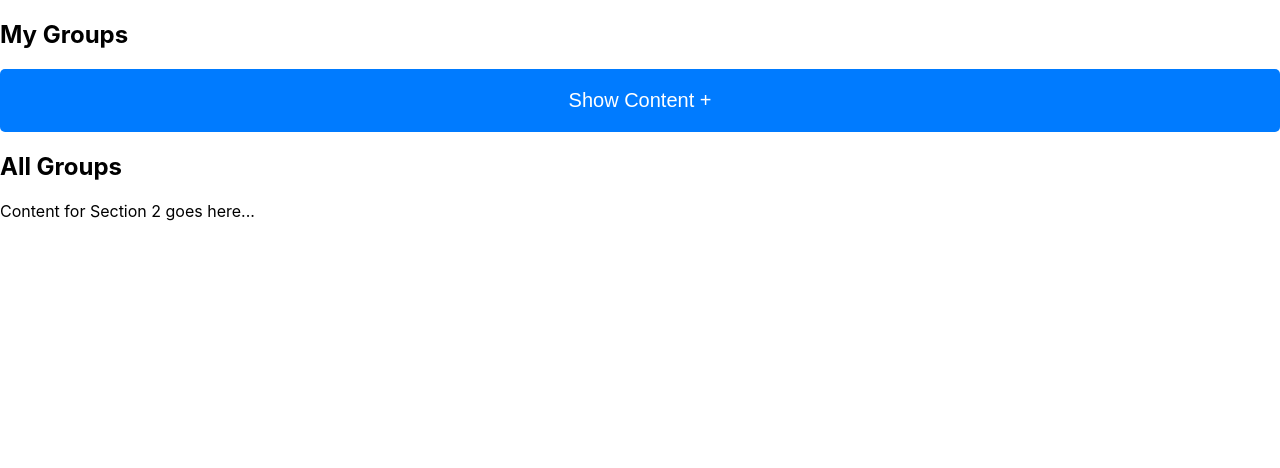
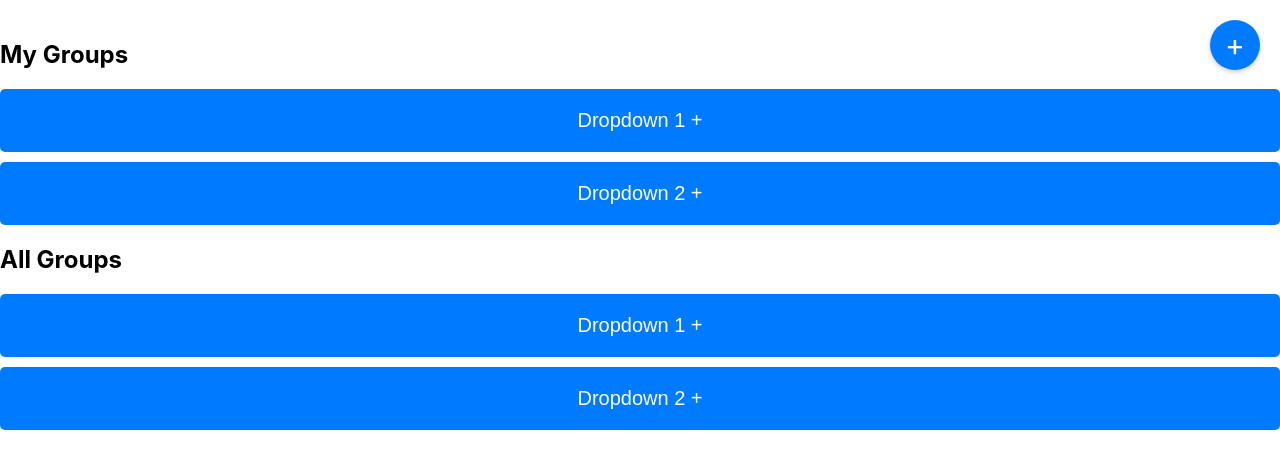
Before and after one commit to mtangradi3/Allergy_Recipe_Restriction, a React app in the folder client/: page /user-profile/groups in a window 1280 px wide. Built offline with nearby package versions, Linux system fonts and the light colour scheme.

Commit message:
Added nonfunctional plus button for new groups and joining groups. Cleaned up formatting of dropdown buttons.

```diff
--- a/client/src/components/UserProfile-Buttons/Groups.js
+++ b/client/src/components/UserProfile-Buttons/Groups.js
@@ -1,11 +1,22 @@
-// Example for Allergies.js
 import React, { useState, useRef, useEffect } from "react";
-import "../../styles/Buttons.css"
+import "../../styles/Buttons.css";
 
+// The button used to open a pop-up that will allow the user to create or add themselves to a group.
+function CreateOrJoinGroup() {
+    const handleClick = () => {
+        // Add your click handling logic here
+        console.log("Button clicked!");
+    };
+
+    return (
+        <div className="circle-button" onClick={handleClick}>+</div>
+    );
+}
+
+// The content of each dropdown button
 function DropdownContent() {
     return (
         <div className="dropdown-content">
-            {/* Add your content for the dropdown here */}
             <h3>Group name</h3>
             <h4>Members</h4>
             <ul>
@@ -24,7 +35,8 @@ function DropdownContent() {
     );
 }
 
-function Groups() {
+// The logic for each Dropdown button
+function DropdownButton({ buttonText }) {
     const [isDropdownOpen, setIsDropdownOpen] = useState(false);
     const dropdownRef = useRef(null);
 
@@ -49,23 +61,35 @@ function Groups() {
     }, []);
 
     return (
-      <div>
-        <section>
-          <h2>My Groups</h2>
         <div className={`dropdown ${isDropdownOpen ? 'active' : ''}`} ref={dropdownRef}>
             <button className="buttonStyle" onClick={toggleDropdown}>
-                    {isDropdownOpen ? 'Hide Content -' : 'Show Content +'}
+                {/* Change this to change the labels on the buttons */}
+                {buttonText} {isDropdownOpen ? '-' : '+'}
             </button>
             <div className="dropdown-content-container">
                 {isDropdownOpen && <DropdownContent />}
             </div>
         </div>
-        </section>
+    );
+}
 
-        <section>
+// The actual display of the buttons
+function Groups() {
+    return (
+        <div>
+            <CreateOrJoinGroup />
+            <br/>
+            <div>
+                <h2>My Groups</h2>
+                <DropdownButton buttonText="Dropdown 1" />
+                <DropdownButton buttonText="Dropdown 2" />
+            </div>
+            <div>
                 <h2>All Groups</h2>
-          <p>Content for Section 2 goes here...</p>
-        </section>
+                <DropdownButton buttonText="Dropdown 1" />
+                <DropdownButton buttonText="Dropdown 2" />
+            </div>
+            {/* Add more DropdownButtons as needed */}
         </div>
     );
 }
--- a/client/src/styles/Buttons.css
+++ b/client/src/styles/Buttons.css
@@ -20,7 +20,7 @@
 /* DropdownContent.css */
 .dropdown-content {
     display: flex;
-    flex-direction: column; /* Change from row to column */
+    flex-direction: column;
     position: relative;
     top: 100%;
     left: 0;
@@ -39,11 +39,30 @@
     margin: 5px 0;
     cursor: pointer;
     pointer-events: auto;
-    white-space: nowrap; /* Prevent line breaks within a paragraph */
+    white-space: nowrap;
 }
 
 /* Adjust margin for headings */
 .dropdown-content h3,
 .dropdown-content h4 {
-    margin: 5px 0; /* Adjust the margin to control spacing after headings */
+    margin: 5px 0;
 }
+
+.circle-button {
+    width: 50px;
+    height: 50px;
+    background-color: #007BFF;
+    color: white;
+    border-radius: 50%;
+    display: flex;
+    align-items: center;
+    justify-content: center;
+    position: fixed;
+    top: 20px;
+    right: 20px;
+    cursor: pointer;
+    font-size: 30px;
+    box-shadow: 0 2px 5px rgba(0, 0, 0, 0.2);
+    text-align: center; /* Center the text horizontally */
+    line-height: 50px; /* Center the text vertically */
+}
```
Lines whose indentation alone changed are shown as unchanged.
